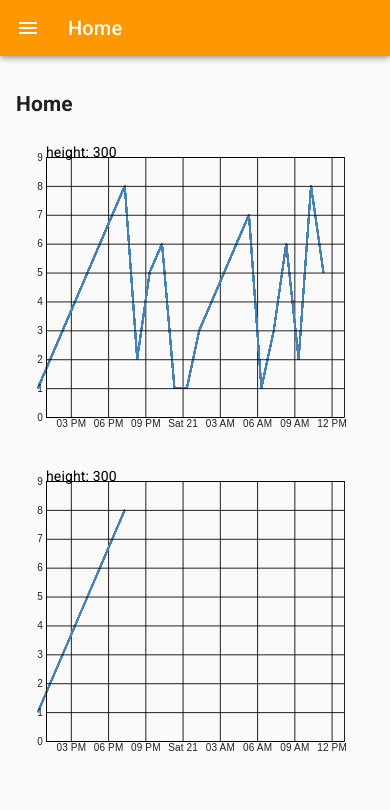
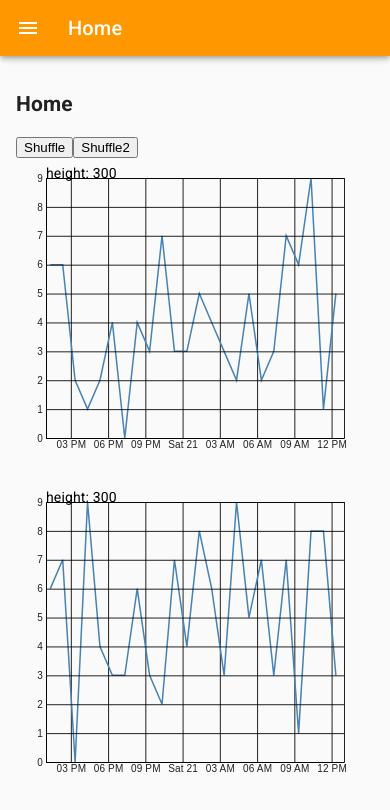
Before and after one commit to zozolina123/powered, a React (Create React App) app: page / in a window 390 px wide. Shown: the top 810 px of the page. Built offline with nearby package versions, Linux system fonts and the light colour scheme.

Commit message:
responsive charts

```diff
--- a/src/components/d3/ThePattern.jsx
+++ b/src/components/d3/ThePattern.jsx
@@ -13,8 +13,6 @@ class ThePattern {
         this.margin = { top: 20, left: 30, bottom: 20, right: 30 };
         const date = new Date(Date.now());
         date.setMinutes(0, 0, 0);
-        console.log(date);
-        console.log(new Date(date.getTime() + 24 * 60 * 60 * 1000));
         this.date = date;
     }
 
@@ -72,27 +70,7 @@ class ThePattern {
 
     updateData = (data) => {
         this.data = data;
-        this.circles = this.chart.selectAll('.myCircle').data(this.data);
-        this.circles
-            .enter()
-            .datum(data)
-            .append('path')
-            .attr('fill', 'none')
-            .attr('stroke', 'steelblue')
-            .attr('stroke-width', 1.5)
-            .attr(
-                'd',
-                line()
-                    .x((d, i) => this.xScale(Date.now() + (i - 1) * 60 * 60 * 1000))
-                    .y((d) => this.yScale(d)),
-            );
-        // .append('circle')
-        // .attr('class', 'myCircle')
-        // .attr('r', 10)
-        // .attr('cx', (d, i) => this.xScale(Date.now() + i * 60 * 60 * 1000))
-        // .attr('cy', (d) => this.yScale(d))
-        // .attr('fill', 'green');
-
+        this.updateDims(this.dims);
         this.enter();
     };
 
@@ -102,26 +80,30 @@ class ThePattern {
         this.setDims(dims);
         this.setScales();
         this.updateAxes();
-        this.circles = this.chart.selectAll('.myCircle').data(this.data);
+        this.circles = this.chart.selectAll('.myCircle').data([this.data]);
         this.circles
             .transition()
             .duration(500)
-            .attr('cx', (d, i) => this.xScale(new Date(this.date.getTime() + i * 60 * 60 * 1000).getTime()))
-            .attr('cy', (d) => this.yScale(d));
+            .attr(
+                'd',
+                line()
+                    .x((d, i) => this.xScale(Date.now() + i * 60 * 60 * 1000))
+                    .y((d) => this.yScale(d)),
+            );
     };
 
     enter = () => {
         this.circles
             .enter()
-            .datum(this.data)
             .append('path')
+            .attr('class', 'myCircle')
             .attr('fill', 'none')
             .attr('stroke', 'steelblue')
             .attr('stroke-width', 1.5)
             .attr(
                 'd',
                 line()
-                    .x((d, i) => this.xScale(Date.now() + (i - 1) * 60 * 60 * 1000))
+                    .x((d, i) => this.xScale(Date.now() + i * 60 * 60 * 1000))
                     .y((d) => this.yScale(d)),
             );
         // this.circles
--- a/src/components/home/Chart.tsx
+++ b/src/components/home/Chart.tsx
@@ -29,6 +29,11 @@ function Chart({ dims, data }: Props) {
         vizInitialized && canvas.updateDims(dims);
     }, [dims]);
 
+    useEffect(() => {
+        console.log(data);
+        vizInitialized && canvas.updateData(data);
+    }, [data]);
+
     return <div ref={domNode} style={{ display: 'grid', height: '300px' }} />;
 }
 
--- a/src/components/home/Home.tsx
+++ b/src/components/home/Home.tsx
@@ -1,24 +1,37 @@
 import { Grid } from '@material-ui/core';
-import React from 'react';
+import React, { useState } from 'react';
 
 import { DimProvider } from '../utils/DimContext';
 import DocumentTitle from '../utils/DocumentTitle';
 import Chart from './Chart';
 
 function Home() {
+    const [data, setData] = useState(generateArray());
+    const [data2, setData2] = useState(generateArray());
+
+    function generateArray() {
+        const arr = [];
+        for (let i = 0; i < 24; i++) {
+            arr[i] = Math.round(Math.random() * 9);
+        }
+        return arr;
+    }
+
     return (
         <>
             <DocumentTitle title="Home" />
             <h2>Home</h2>
+            <button onClick={() => setData(generateArray())}>Shuffle</button>
+            <button onClick={() => setData2(generateArray())}>Shuffle2</button>
             <Grid container spacing={3}>
                 <Grid item xs={12} sm={6}>
                     <DimProvider>
-                        <Chart data={[1, 2, 3, 4, 5, 6, 7, 8, 2, 5, 6, 1, 1, 3, 4, 5, 6, 7, 1, 3, 6, 2, 8, 5]} />
+                        <Chart data={data} />
                     </DimProvider>
                 </Grid>
                 <Grid item xs={12} sm={6}>
                     <DimProvider>
-                        <Chart data={[1, 2, 3, 4, 5, 6, 7, 8]} />
+                        <Chart data={data2} />
                     </DimProvider>
                 </Grid>
             </Grid>
```
